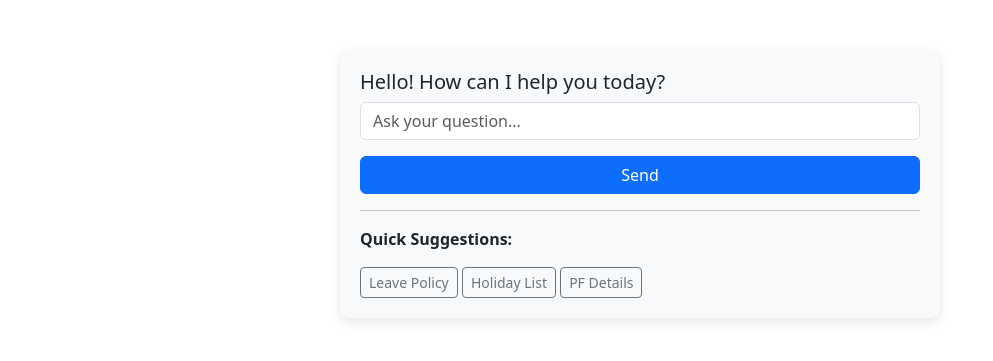
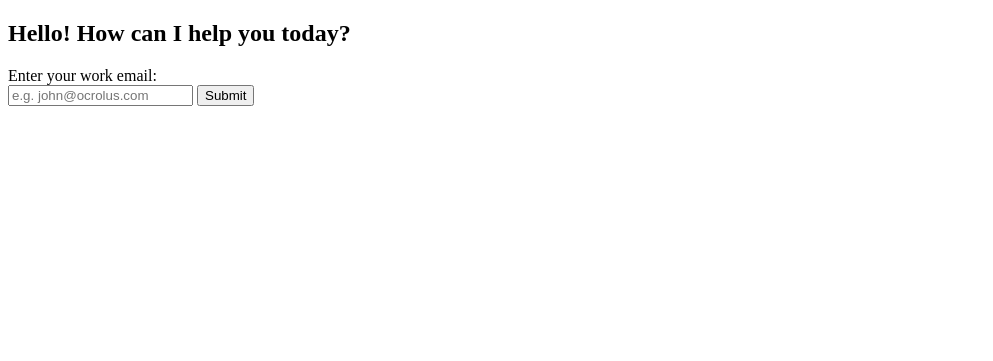
Before and after one commit to tchaudhary-ai/darwinbox-chatbot, a Flask app: page / in a window 1280 px wide. Shown: the top 361 px of the page, without its empty margins (0-993 px from the left). Run offline with Flask 2, Linux system fonts and the light colour scheme.

Commit message:
Update chat.html

```diff
--- a/templates/chat.html
+++ b/templates/chat.html
@@ -1,60 +1,20 @@
 <!DOCTYPE html>
-<html lang="en">
+<html>
 <head>
-    <meta charset="UTF-8">
-    <title>HR Chatbot</title>
-    <link href="https://cdn.jsdelivr.net/npm/bootstrap@5.3.0/dist/css/bootstrap.min.css" rel="stylesheet">
-    <style>
-        .chat-window {
-            max-width: 600px;
-            margin: auto;
-            padding: 20px;
-            border-radius: 10px;
-            background-color: #f8f9fa;
-            box-shadow: 0 4px 12px rgba(0,0,0,0.1);
-            margin-top: 50px;
-        }
-        .bot-msg, .user-msg {
-            margin-bottom: 10px;
-        }
-        .bot-msg {
-            text-align: left;
-            background: #e2e3e5;
-            padding: 10px;
-            border-radius: 10px;
-        }
-        .user-msg {
-            text-align: right;
-            background: #cfe2ff;
-            padding: 10px;
-            border-radius: 10px;
-        }
-    </style>
+    <title>Employee Chatbot</title>
 </head>
 <body>
-    <div class="chat-window">
-        <h5>Hello! How can I help you today?</h5>
+    <h2>Hello! How can I help you today?</h2>
+    <form method="post">
+        <label for="message">Enter your work email:</label><br>
+        <input type="text" name="message" placeholder="e.g. john@ocrolus.com" required>
+        <button type="submit">Submit</button>
+    </form>
 
-        {% if response %}
-        <div class="bot-msg">
-            <strong>Bot:</strong> {{ response|safe }}
+    {% if response %}
+        <div style="margin-top: 20px; background: #f1f1f1; padding: 10px;">
+            {{ response | safe }}
         </div>
-        {% endif %}
-
-        <form method="POST">
-            <div class="mb-3">
-                <input type="text" name="message" class="form-control" placeholder="Ask your question..." required>
-            </div>
-            <button type="submit" class="btn btn-primary w-100">Send</button>
-        </form>
-
-        <hr>
-        <p><strong>Quick Suggestions:</strong></p>
-        <form method="POST">
-            <button name="message" value="leave policy" class="btn btn-outline-secondary btn-sm">Leave Policy</button>
-            <button name="message" value="holiday list" class="btn btn-outline-secondary btn-sm">Holiday List</button>
-            <button name="message" value="pf details" class="btn btn-outline-secondary btn-sm">PF Details</button>
-        </form>
-    </div>
+    {% endif %}
 </body>
 </html>
```
